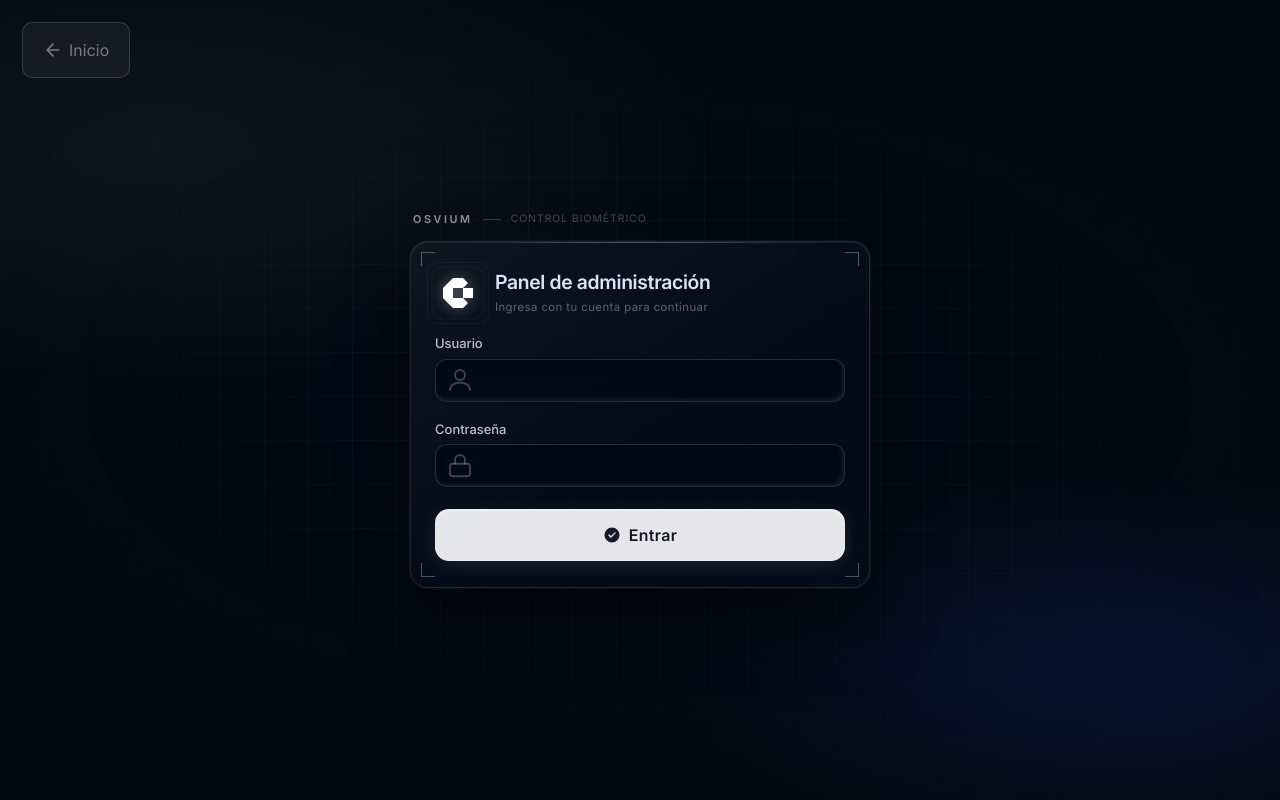
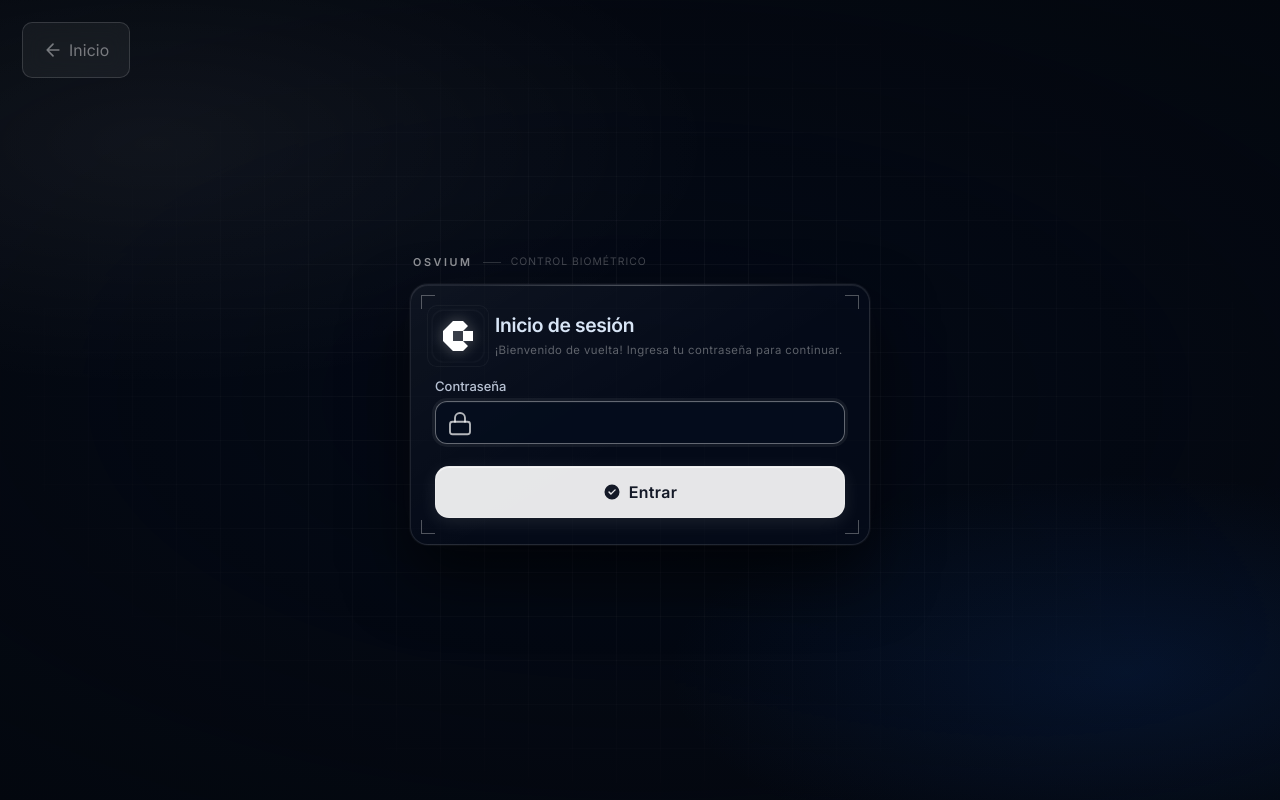
Before and after one commit to Mukinma/Vireom, a Python web app: template frontend/templates/login.html in a window 1280 px wide. Run offline with Jinja, Linux system fonts and the light colour scheme; the template is opened without the code that fills it, so the values that code supplies are empty.

Commit message:
globo neutral, login solo-contraseña y traductor en admin

```diff
--- a/api/routes.py
+++ b/api/routes.py
@@ -135,7 +135,11 @@ def admin(request: Request):
         return request.app.state.templates.TemplateResponse(
             request,
             "login.html",
-            _template_context(request, login_error=has_error),
+            _template_context(
+                request,
+                login_error=has_error,
+                admin_user=config.admin_user,
+            ),
         )
     return request.app.state.templates.TemplateResponse(
         request,
--- a/frontend/static/js/i18n.js
+++ b/frontend/static/js/i18n.js
@@ -129,6 +129,10 @@
     'Volver al inicio': 'Back to home',
     'Inicio': 'Home',
     'Control biométrico': 'Biometric control',
+    'Inicio de sesión': 'Log in',
+    '¡Bienvenido de vuelta! Ingresa tu contraseña para continuar.':
+      'Welcome back! Enter your password to continue.',
+    /* Mantener compatibilidad: claves antiguas si quedan en código heredado. */
     'Panel de administración': 'Admin panel',
     'Ingresa con tu cuenta para continuar': 'Sign in to continue',
     'Credenciales inválidas.': 'Invalid credentials.',
@@ -212,6 +216,8 @@
     'Cargando…': 'Loading…',
     'Puerta': 'Door',
     'Mantenimiento': 'Maintenance',
+    'Traductor': 'Translator',
+    'Cambiar idioma del sistema': 'Change system language',
     'Sistema y cuenta': 'System and account',
     'Cuenta': 'Account',
     'Acerca de': 'About',
@@ -703,39 +709,16 @@
 
   /* ── Botón flotante (solo kiosk) ── */
 
-  const FLAG_US_SVG = `
-<svg viewBox="0 0 60 40" xmlns="http://www.w3.org/2000/svg" aria-hidden="true">
-  <rect width="60" height="40" fill="#b22234"/>
-  <g fill="#ffffff">
-    <rect y="3.08" width="60" height="3.08"/>
-    <rect y="9.23" width="60" height="3.08"/>
-    <rect y="15.38" width="60" height="3.08"/>
-    <rect y="21.54" width="60" height="3.08"/>
-    <rect y="27.69" width="60" height="3.08"/>
-    <rect y="33.85" width="60" height="3.08"/>
-  </g>
-  <rect width="24" height="21.54" fill="#3c3b6e"/>
-  <g fill="#ffffff" font-family="Arial,Helvetica,sans-serif" font-size="3.2" text-anchor="middle">
-    <text x="3" y="4">★</text><text x="7" y="4">★</text><text x="11" y="4">★</text><text x="15" y="4">★</text><text x="19" y="4">★</text>
-    <text x="5" y="7">★</text><text x="9" y="7">★</text><text x="13" y="7">★</text><text x="17" y="7">★</text>
-    <text x="3" y="10">★</text><text x="7" y="10">★</text><text x="11" y="10">★</text><text x="15" y="10">★</text><text x="19" y="10">★</text>
-    <text x="5" y="13">★</text><text x="9" y="13">★</text><text x="13" y="13">★</text><text x="17" y="13">★</text>
-    <text x="3" y="16">★</text><text x="7" y="16">★</text><text x="11" y="16">★</text><text x="15" y="16">★</text><text x="19" y="16">★</text>
-    <text x="5" y="19">★</text><text x="9" y="19">★</text><text x="13" y="19">★</text><text x="17" y="19">★</text>
-    <text x="3" y="22">★</text><text x="7" y="22">★</text><text x="11" y="22">★</text><text x="15" y="22">★</text><text x="19" y="22">★</text>
-  </g>
-</svg>`.trim();
-
-  const FLAG_MX_SVG = `
-<svg viewBox="0 0 60 40" xmlns="http://www.w3.org/2000/svg" aria-hidden="true">
-  <rect x="0"  width="20" height="40" fill="#006847"/>
-  <rect x="20" width="20" height="40" fill="#ffffff"/>
-  <rect x="40" width="20" height="40" fill="#ce1126"/>
-  <g transform="translate(30,20)" fill="none" stroke="#7a4a1f" stroke-width="0.6">
-    <ellipse cx="0" cy="0" rx="6" ry="4"/>
-    <path d="M-6 0 Q 0 -6 6 0" />
-    <path d="M-6 0 Q 0 6 6 0" />
-  </g>
+  /* Icono neutral de globo terráqueo. Sin emojis, líneas finas, escalable. */
+  const GLOBE_ICON_SVG = `
+<svg viewBox="0 0 24 24" xmlns="http://www.w3.org/2000/svg" aria-hidden="true"
+     fill="none" stroke="currentColor" stroke-width="1.6"
+     stroke-linecap="round" stroke-linejoin="round">
+  <circle cx="12" cy="12" r="9"/>
+  <ellipse cx="12" cy="12" rx="4.5" ry="9"/>
+  <path d="M3 12h18"/>
+  <path d="M4 7.5h16"/>
+  <path d="M4 16.5h16"/>
 </svg>`.trim();
 
   function ensureButton() {
@@ -756,16 +739,16 @@
   function renderToggleButton() {
     const btn = document.getElementById('i18nToggleBtn');
     if (!btn) return;
-    /* Cuando estás en ES, el botón ofrece pasar a EN → bandera USA.
-       Cuando estás en EN, el botón ofrece pasar a ES → bandera MX. */
-    const showUS = currentLang === 'es';
+    /* Botón neutro: siempre globo. La etiqueta indica al idioma destino:
+       en ES muestra "EN" (acción = pasar a inglés), en EN muestra "ES". */
+    const targetLabel = currentLang === 'es' ? 'EN' : 'ES';
     btn.innerHTML = `
-      <span class="i18n-toggle__flag">${showUS ? FLAG_US_SVG : FLAG_MX_SVG}</span>
-      <span class="i18n-toggle__label">${showUS ? 'EN' : 'ES'}</span>
+      <span class="i18n-toggle__icon">${GLOBE_ICON_SVG}</span>
+      <span class="i18n-toggle__label">${targetLabel}</span>
     `;
     btn.setAttribute(
       'title',
-      showUS ? 'Switch to English' : 'Cambiar a Español'
+      currentLang === 'es' ? 'Switch to English' : 'Cambiar a Español'
     );
   }
 
--- a/frontend/templates/login.html
+++ b/frontend/templates/login.html
@@ -43,8 +43,8 @@
           <span class="scan-ring r2"></span>
         </div>
         <div>
-          <h1 data-i18n>Panel de administración</h1>
-          <p class="login-sub" data-i18n>Ingresa con tu cuenta para continuar</p>
+          <h1 data-i18n>Inicio de sesión</h1>
+          <p class="login-sub" data-i18n>¡Bienvenido de vuelta! Ingresa tu contraseña para continuar.</p>
         </div>
       </div>
 
@@ -55,19 +55,15 @@
       </div>
       {% endif %}
 
-      <div class="field-group">
-        <label for="username" class="label" data-i18n>Usuario</label>
-        <div class="input-wrap">
-          <svg class="icon input-leading-icon" aria-hidden="true"><use href="/static/icons/lucide/lucide-sprite.svg#user"></use></svg>
-          <input id="username" type="text" name="username" required autocomplete="username" />
-        </div>
-      </div>
+      <!-- Usuario fijo: el sistema solo tiene una cuenta de administrador.
+           Se envía oculto para mantener el contrato del endpoint /auth/login. -->
+      <input type="hidden" name="username" value="{{ admin_user | e }}" autocomplete="username" />
 
       <div class="field-group">
         <label for="password" class="label" data-i18n>Contraseña</label>
         <div class="input-wrap">
           <svg class="icon input-leading-icon" aria-hidden="true"><use href="/static/icons/lucide/lucide-sprite.svg#lock"></use></svg>
-          <input id="password" type="password" name="password" required autocomplete="current-password" />
+          <input id="password" type="password" name="password" required autocomplete="current-password" autofocus />
         </div>
       </div>
 
```
Also changed, not shown: frontend/static/css/i18n.css (+11 -11 lines), frontend/static/js/admin.js (+40 -0 lines), frontend/templates/admin.html (+18 -0 lines).
